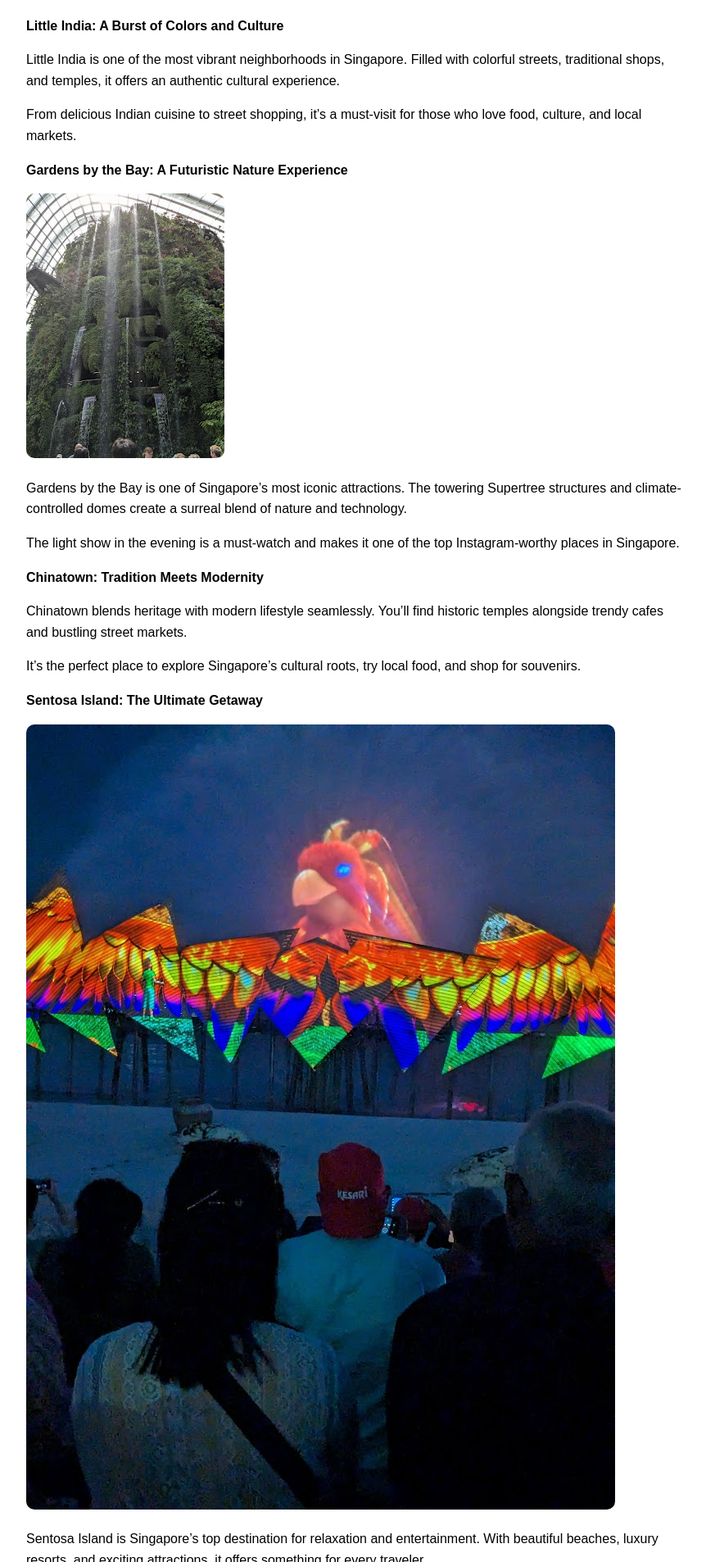
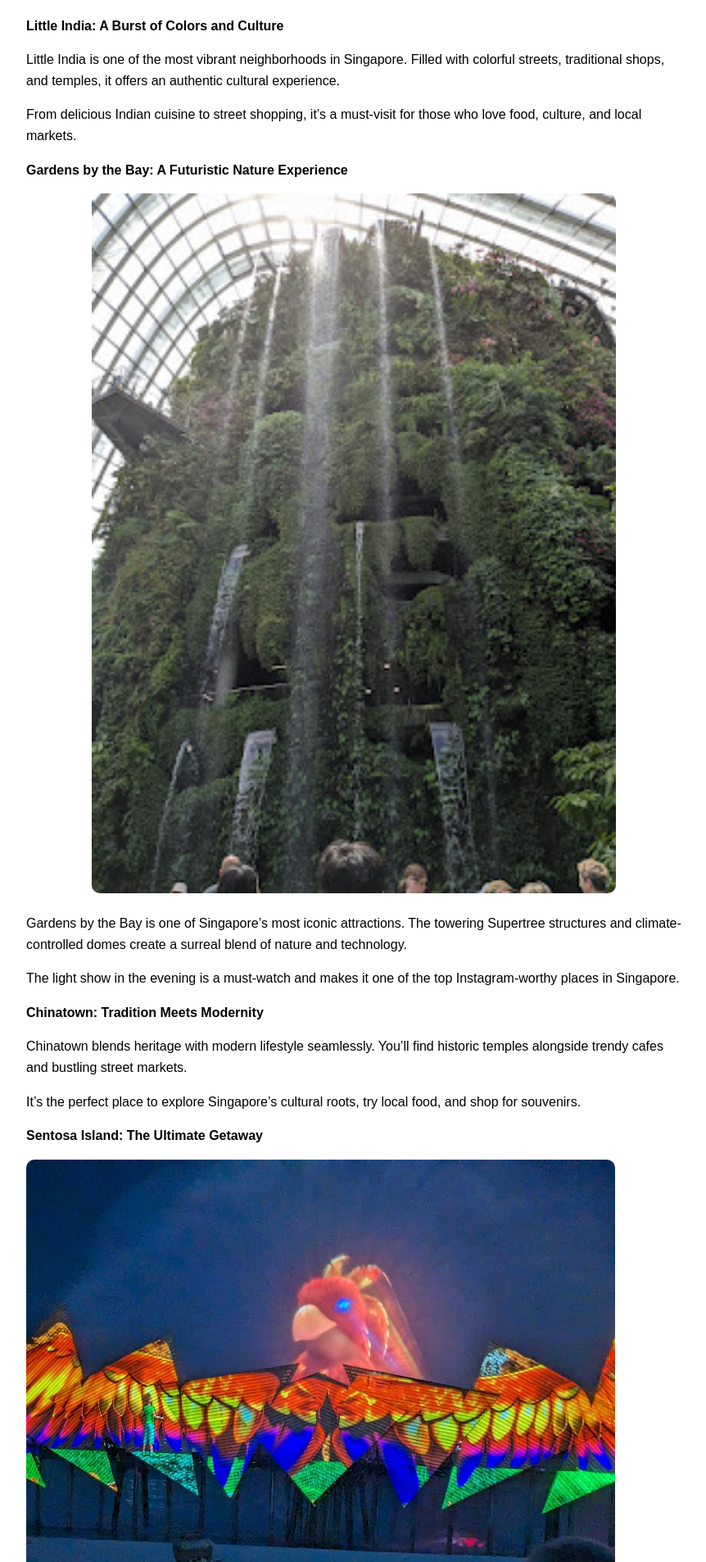
Before and after one commit to shisuiUchiha/shisuiuchiha.github.io, a Jekyll site: the page built from _posts/2026-03-17-Exploring-Singapore-A -Perfect-Blend-of-Culture-Luxury -and-Adventure.md, in a window 1280 px wide. Shown: the part 2188-4094 px from the top of the page at 82% size, without its empty margins (208-1070 px from the left). Built offline with Jekyll 4.4.1, drawn with Linux system fonts in a browser that asks for light colours.

Commit message:
image fixing

```diff
--- a/_posts/2026-03-17-Exploring-Singapore-A -Perfect-Blend-of-Culture-Luxury -and-Adventure.md
+++ b/_posts/2026-03-17-Exploring-Singapore-A -Perfect-Blend-of-Culture-Luxury -and-Adventure.md
@@ -34,7 +34,9 @@
 
 **Gardens by the Bay: A Futuristic Nature Experience**
 
-![Gardens by the Bay](/assets/images/travel/singapore/gardens_by_the_bay.jpg)
+<p align="center">
+  <img src="{{ '/assets/images/travel/singapore/gardens_by_the_bay.jpg' | relative_url }}" alt="Gardens by the bay" width="80%">
+</p>
 
 Gardens by the Bay is one of Singapore’s most iconic attractions. The towering Supertree structures and climate-controlled domes create a surreal blend of nature and technology.
 
```
